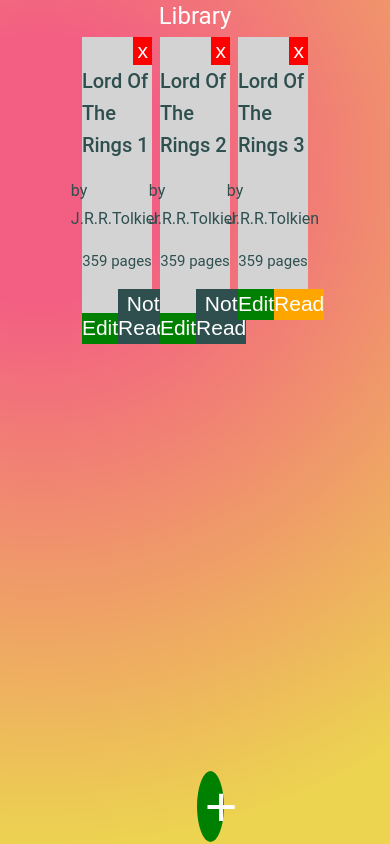
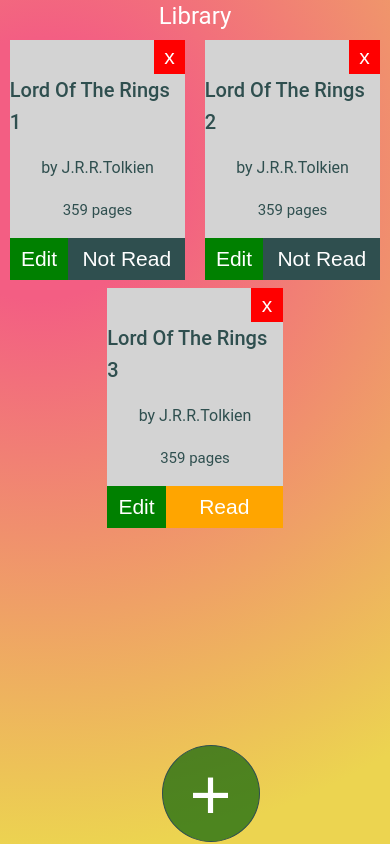
Before and after one commit to Northrain-cmd/library-angular, an Angular app: page / in a window 390 px wide. Built offline with nearby package versions, Linux system fonts and the light colour scheme.

Commit message:
Adaptive Design Complete

```diff
--- a/src/app/add-book/add-book.component.scss
+++ b/src/app/add-book/add-book.component.scss
@@ -1,7 +1,8 @@
 .container{
     position: fixed;
     bottom:30%;
-    left: 43%;
+    left: 42%;
+    right: 35%;
 }
 .container-form{
     display: flex;
@@ -10,9 +11,8 @@
     align-items: center;
     background-color: lightgrey ;
     color: darkslategray;
-    -webkit-box-shadow: 0px 0px 218px 20px rgba(0,0,0,1);
-    -moz-box-shadow: 0px 0px 218px 20px rgba(0,0,0,1);
-    box-shadow: 0px 0px 218px 20px rgba(0,0,0,1);
+    -webkit-box-shadow: 0px 0px 50px 50px rgba(0,0,0,0.26);
+    box-shadow: 0px 0px 50px 50px rgba(0,0,0,0.26);
     padding: 2%;
 
 }
@@ -41,14 +41,18 @@
     bottom: 0;
     left: 50%;
     margin-bottom: 0.5%;
-
+    $toggle-color:rgba(11, 100, 10, .7);
     button{
-        background-color: green;
+        background-color: initial;
         color: white;
-        border: none;
-        padding: 10% 25%;
+        background-color: $toggle-color;
+        display: flex;
+        justify-content: center;
+        align-items: center;
+        border: 1px solid darkslategray;
+        padding: 0.4rem 3rem;
         border-radius: 50%;
-        font-size: 3.5rem;
+        font-size: 4.5rem;
     }
 }
 
@@ -81,3 +85,16 @@
     color: white;
     margin-top: 1%;
 }
+
+@media only screen and (max-width:800px){
+    .container{
+        left: 33%;
+        right: 27%;
+    }
+}
+@media only screen and (max-width:450px){
+    .container{
+        left: 5%;
+        right: 5%;
+    }
+}
--- a/src/app/book/book.component.scss
+++ b/src/app/book/book.component.scss
@@ -1,7 +1,7 @@
 
 .card{
     background-color: lightgray;
-    margin: 1% 5%;
+    margin: 2% 5%;
     display: flex;
     flex-direction: column;
     align-items: center;
--- a/src/app/books-container/books-container.component.scss
+++ b/src/app/books-container/books-container.component.scss
@@ -4,6 +4,7 @@
 }
 .container{
     margin-top: 1%;
+    margin-bottom: 2%;
     display: flex;
     flex-wrap: wrap;
     justify-content: center;
@@ -15,3 +16,23 @@
     margin: 0 auto;
     width: 20%;
 }
+@media only screen and (max-width:1100px){
+    .container > *{
+        width: 25%;
+    }
+}
+@media only screen and (max-width:800px){
+    .container > *{
+        width: 33%;
+    }
+}
+@media only screen and (max-width:450px){
+    .container > *{
+        width: 50%;
+    }
+}
+@media only screen and (max-width:375px){
+    .container > *{
+        width: 100%;
+    }
+}
```
